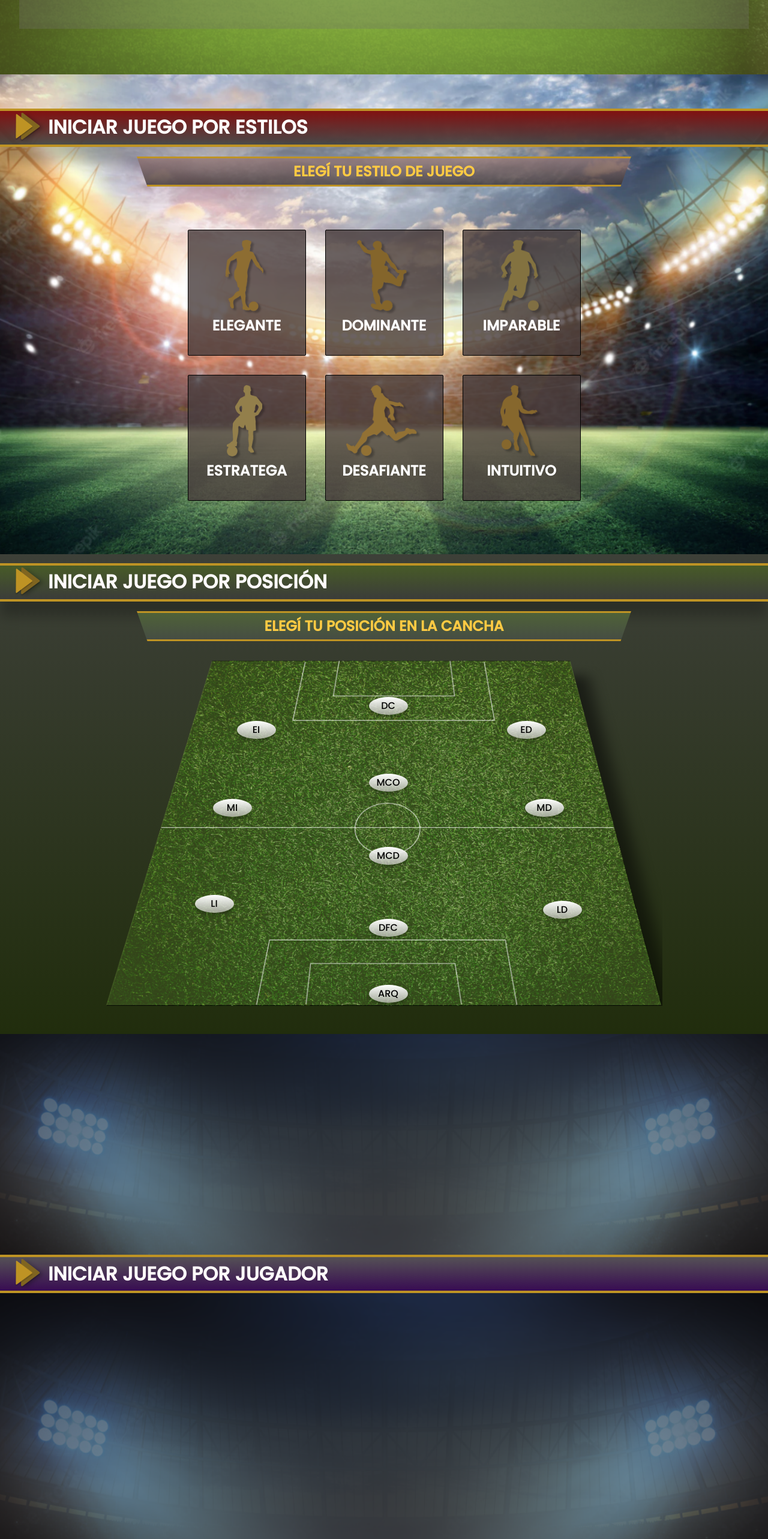
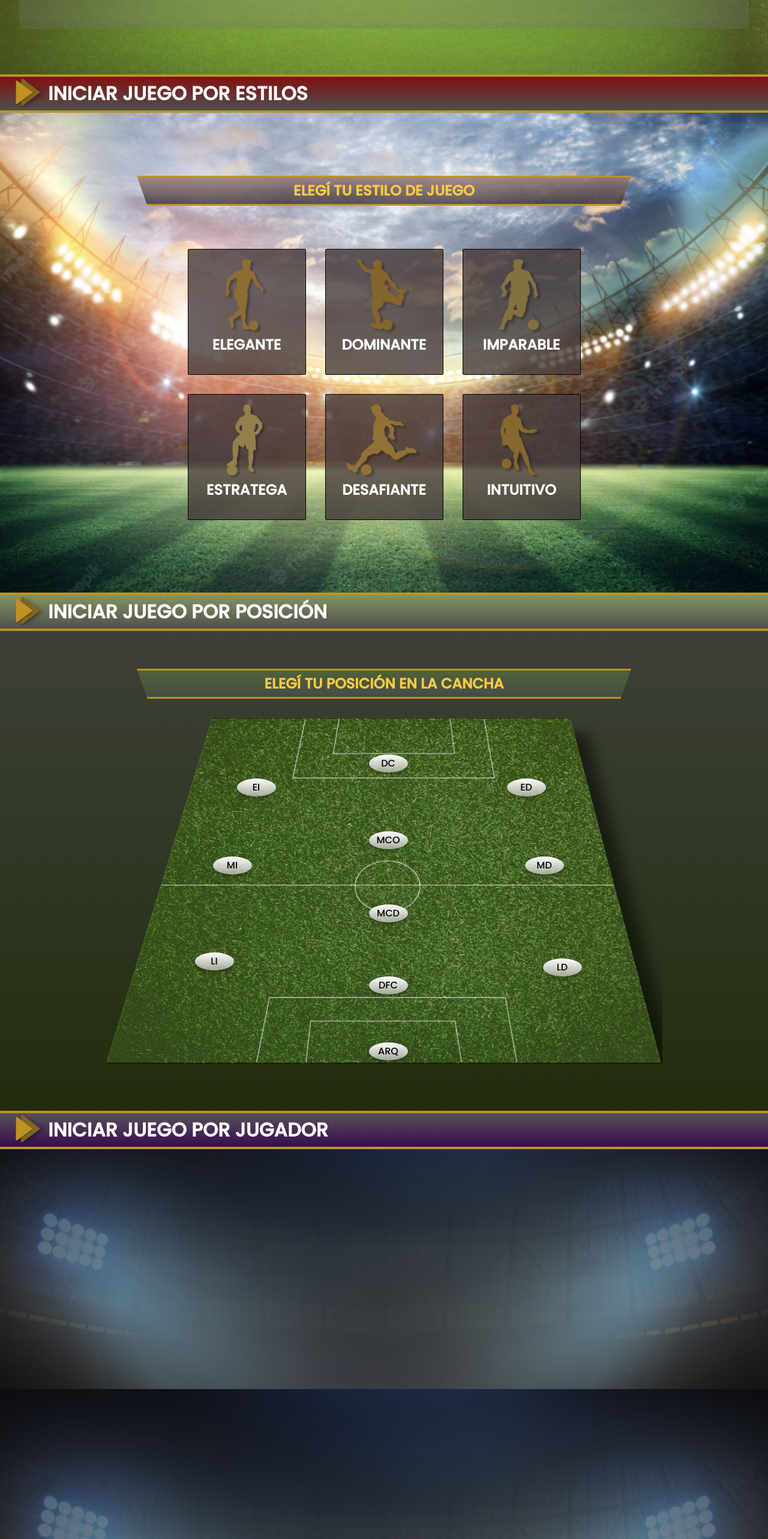
Before and after one commit to fedeteyssan/soccer, a React (Create React App) app: page /home in a window 1280 px wide. Shown: the part 1540-4106 px from the top of the page at 60% size. Built offline with nearby package versions, Linux system fonts and the light colour scheme.

Commit message:
Centrado secciones

```diff
--- a/src/components/home/Home.jsx
+++ b/src/components/home/Home.jsx
@@ -76,8 +76,9 @@ const Home = () => {
 
             </section>
 
+            <TituloSeccion text="Iniciar juego por estilos" className="contenedor-titulo contenedor-titulo-estilos"/>
             <section className="seccion-busqueda-estilos" ref={scrollEstilos}>
-                <TituloSeccion text="Iniciar juego por estilos" className="contenedor-titulo contenedor-titulo-estilos"/>
+
 
                 <h3 className="subtitulo-estilos">Elegí tu estilo de juego</h3>
 
@@ -85,8 +86,9 @@ const Home = () => {
 
             </section>
 
+            <TituloSeccion text="Iniciar juego por posición" className="contenedor-titulo contenedor-titulo-posiciones"/>
             <section className="seccion-busqueda-posiciones"ref={scrollPosiciones} >
-                <TituloSeccion text="Iniciar juego por posición" className="contenedor-titulo contenedor-titulo-posiciones"/>
+
 
                 <h3>Elegí tu posición en la cancha</h3>
 
@@ -94,9 +96,9 @@ const Home = () => {
 
             </section>
 
+            <TituloSeccion text="Iniciar juego por jugador" className="contenedor-titulo contenedor-titulo-jugador"/>
+            <section className="seccion-busqueda-jugador" ref={scrollJugador}>
 
-            <section className="seccion-busqueda-jugador" ref={scrollJugador}>
-                <TituloSeccion text="Iniciar juego por jugador" className="contenedor-titulo contenedor-titulo-jugador"/>
 
                 <ListadoBotinesJugador></ListadoBotinesJugador>
 
```
